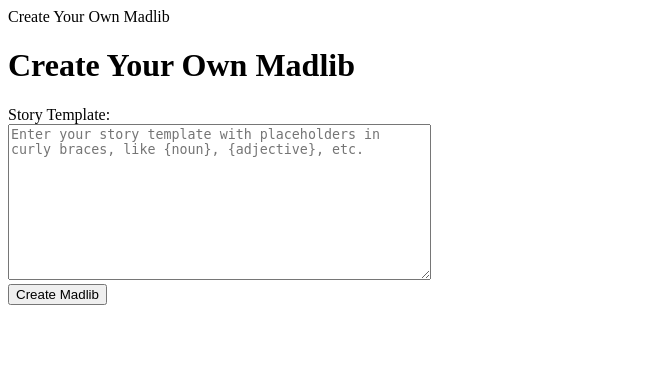
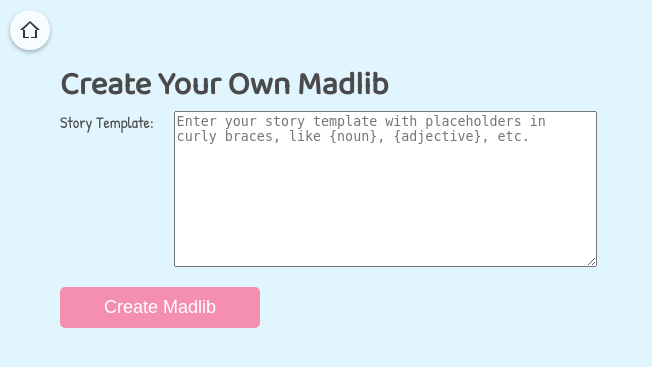
Before and after one commit to ElleWhiteDev/flask-madlibs, a Flask app: page /create_your_own in a window 1280 px wide. Shown: the top 367 px of the page, without its empty margins (0-652 px from the left). Run offline with Flask 2, Linux system fonts and the light colour scheme.

Commit message:
Includes all options except saving user story

```diff
--- a/app.py
+++ b/app.py
@@ -10,6 +10,7 @@ class Story:
         self.template = text
 
     def generate(self, answers):
+        """Given a dictionary of answers, generate the story"""
         text = self.template
         for (key, val) in answers.items():
             text = text.replace("{" + key + "}", val)
@@ -60,21 +61,25 @@ prebuilt_stories = {
 
 @app.route('/')
 def index():
+    """Show homepage"""
     return render_template('index.html')
 
 
 @app.route('/create_your_own')
 def create_your_own():
+    """Show form for user to create their own story"""
     return render_template('create_your_own.html')
 
 
 @app.route('/choose_prebuilt')
 def choose_prebuilt():
+    """Show page with dropdown to prebuilt stories"""
     return render_template('choose_prebuilt.html', prebuilt_stories=prebuilt_stories)
 
 
 @app.route('/create_story', methods=['POST'])
 def create_story():
+    """Create story from form input and show story"""
     story_template = request.form['story_template']
     placeholders = re.findall(r'\{(\w+)\}', story_template)
     return render_template('form.html', placeholders=placeholders, story_template=story_template, user_created=True)
@@ -83,6 +88,7 @@ def create_story():
 
 @app.route('/create_prebuilt_story', methods=['POST'])
 def create_prebuilt_story():
+    """Create story from prebuilt story and show story"""
     story_id = request.form['prebuilt_story']
     story = prebuilt_stories[story_id]
     return render_template('form.html', placeholders=story.prompts, story_template=story.template, user_created=False)
@@ -90,6 +96,7 @@ def create_prebuilt_story():
 
 @app.route('/show_story', methods=['POST'])
 def show_story():
+    """Show story"""
     story_template = request.form['story_template']
     placeholders = re.findall(r'\{(\w+)\}', story_template)
     answers = {placeholder: request.form[placeholder].lower()
@@ -98,13 +105,3 @@ def show_story():
     generated_story = story.generate(answers)
     user_created = request.form.get('user_created') == 'True'
     return render_template('story.html', story=generated_story, user_created=user_created)
-
-
-@app.route('/donate_story', methods=['POST'])
-def donate_story():
-    story_template = request.form['story_template']
-    title = request.form['title']
-    placeholders = re.findall(r'\{(\w+)\}', story_template)
-    user_story = Story(placeholders, story_template)
-    prebuilt_stories[title] = user_story
-    return redirect(url_for('index'))
--- a/static/style.css
+++ b/static/style.css
@@ -1,29 +1,232 @@
-/* The snackbar - position it at the bottom and in the middle of the screen */
-#snackbar {
-  visibility: hidden; /* Hidden by default. Visible on click */
-  min-width: 250px; /* Set a default minimum width */
-  margin-left: -125px; /* Divide value of min-width by 2 */
-  background-color: #333; /* Black background color */
-  color: #fff; /* White text color */
-  text-align: center; /* Centered text */
-  border-radius: 2px; /* Rounded borders */
-  padding: 16px; /* Padding */
-  position: fixed; /* Sit on top of the screen */
-  z-index: 1; /* Add a z-index if needed */
-  left: 50%; /* Center the snackbar */
-  bottom: 30px; /* 30px from the bottom */
+
+@import url('https://fonts.googleapis.com/css2?family=Patrick+Hand&display=swap');
+@import url('https://fonts.googleapis.com/css2?family=Baloo+2&display=swap');
+
+
+* {
+  box-sizing: border-box;
 }
 
-/* Show the snackbar when clicking on a button (class added with JavaScript) */
-#snackbar.show {
-  visibility: visible; /* Show the snackbar */
-  /* Add animation: Take 0.5 seconds to fade in and out the snackbar.
-  However, delay the fade out process for 2.5 seconds */
-  -webkit-animation: fadein 0.5s, fadeout 0.5s 2.5s;
-  animation: fadein 0.5s, fadeout 0.5s 2.5s;
+body {
+  font-family: 'Patrick Hand', cursive;
+  background-color: #e1f5fe;
+  color: #4a4a4a;
+  margin: 0;
+  padding: 0;
 }
 
-/* Animations to fade the snackbar in and out */
+h1, h2, h3, h4, h5, h6 {
+  font-family: 'Baloo 2', cursive;
+  margin: 0;
+}
+
+.container {
+  max-width: 1200px;
+  margin: 0 auto;
+  padding: 60px 20px 20px;
+  box-sizing: border-box;
+}
+
+.home-icon-link {
+  position: fixed;
+  top: 10px;
+  left: 10px;
+  display: inline-flex;
+  justify-content: center;
+  align-items: center;
+  width: 40px;
+  height: 40px;
+  background-color: rgba(255, 255, 255, 0.7);
+  border-radius: 50%;
+  box-shadow: 0 2px 4px rgba(0, 0, 0, 0.3);
+  z-index: 100;
+  text-decoration: none;
+}
+
+.home-icon {
+  fill: #333;
+  transition: fill 0.3s ease;
+}
+
+.home-icon-link:hover .home-icon {
+  fill: #666;
+}
+
+.madlib-form {
+  display: block;
+  flex-wrap: column;
+  gap: 20px;
+  margin-bottom: 20px;
+}
+
+.madlib-input {
+  flex: 1;
+  min-width: 200px;
+  padding: 10px;
+  font-size: 16px;
+  border-radius: 5px;
+  border: 1px solid #ddd;
+}
+
+.madlib-input:focus {
+  border-color: #8fd3f4;
+  outline: none;
+}
+
+.madlib-button {
+  background-color: #80deea;
+  color: #fff;
+  font-size: 18px;
+  padding: 10px 20px;
+  border: none;
+  border-radius: 5px;
+  cursor: pointer;
+  transition: background-color 0.3s;
+}
+
+.madlib-button:hover {
+  background-color: #4bacb8;
+}
+
+.madlib-button:focus {
+  outline: none;
+}
+
+.madlib-story {
+  background-color: #fff;
+  border-radius: 10px;
+  padding: 20px;
+  margin-top: 20px;
+  margin-bottom: 20px;
+  box-shadow: 0 4px 6px rgba(0, 0, 0, 0.1);
+  animation: fadeIn 1s;
+}
+
+@keyframes fadeIn {
+  0% {
+    opacity: 0;
+  }
+  100% {
+    opacity: 1;
+  }
+}
+
+.madlib-custom-form {
+  display: block;
+  flex-direction: column;
+  gap: 20px;
+}
+
+.madlib-custom-input {
+  display: flex;
+  gap: 10px;
+    margin-bottom: 20px;
+}
+
+.madlib-custom-input input {
+  flex: 1;
+  padding: 10px;
+  font-size: 16px;
+  border-radius: 5px;
+  border: 1px solid #ddd;
+}
+
+.madlib-custom-input input:focus {
+  border-color: #8fd3f4;
+  outline: none;
+}
+
+.madlib-custom-button {
+  align-self: flex-start;
+  background-color: #f48fb1;
+  color: #fff;
+  font-size: 18px;
+  padding: 10px 20px;
+  border: none;
+  border-radius: 5px;
+  cursor: pointer;
+  transition: background-color 0.3s;
+}
+
+.madlib-custom-button:hover {
+  background-color: #e57373;
+}
+
+.madlib-custom-button:focus {
+outline: none;
+}
+
+
+@media (max-width: 768px) {
+.container {
+padding: 20px;
+}
+
+.madlib-input {
+min-width: 150px;
+}
+}
+
+@media (max-width: 480px) {
+.container {
+padding: 15px;
+}
+
+.madlib-input {
+min-width: 100%;
+}
+}
+
+.input-group {
+  display: flex;
+  flex-direction: column;
+  align-items: flex-start;
+}
+
+.input-group label {
+  margin-bottom: 5px;
+}
+
+.inputs-container {
+  display: flex;
+  flex-wrap: wrap;
+  gap: 20px;
+  margin-bottom: 20px;
+}
+
+.buttons-container {
+  display: flex;
+  flex-direction: column;
+  align-items: left;
+  gap: 20px;
+}
+
+.madlib-button,
+.madlib-custom-button {
+  width: 200px;
+}
+
+#snackbar {
+  display: none;
+  min-width: 250px;
+  margin-left: -125px;
+  background-color: red;
+  color: white;
+  border-radius: 2px;
+  padding: 16px;
+  position: fixed;
+  left: 50%;
+  bottom: 30px;
+}
+
+
+#snackbar.show {
+  display: block;
+  -webkit-animation: fadein 0.5s, fadeout 0.5s 3.5s;
+  animation: fadein 0.5s, fadeout 0.5s 3.5s;
+}
+
+
 @-webkit-keyframes fadein {
   from {bottom: 0; opacity: 0;}
   to {bottom: 30px; opacity: 1;}
--- a/templates/base.html
+++ b/templates/base.html
@@ -5,14 +5,19 @@
     <meta http-equiv="X-UA-Compatible" content="IE=edge">
     <meta name="viewport" content="width=device-width, initial-scale=1.0">
     <link rel="stylesheet" href="{{ url_for('static', filename='style.css') }}">
-    {% block title%}
-    <title>Document</title>
-    {% endblock %}
+
 </head>
 <body>
+    <a href="/" class="home-icon-link">
+     <svg xmlns="http://www.w3.org/2000/svg" viewBox="0 0 24 24" width="24" height="24" class="home-icon">
+     <path d="M12 3L2 12h3v8h6v-6h2v6h6v-8h3L12 3zm0 2.1l7 6.9H17v7h-4v-5H11v5H7v-7H5l7-6.9z"/>
+     </svg>
+    </a>
+    <div class="container">
+
     {% block content %}
     {% endblock %}
-    <div id="snackbar" class="hidden">msg</div>
+
 
     {% block extra_js %}
     {% endblock %}
--- a/templates/choose_prebuilt.html
+++ b/templates/choose_prebuilt.html
@@ -1,6 +1,6 @@
 {% extends 'base.html' %}
 
-{% block title %}Choose a Prebuilt Story{% endblock %}
+
 
 {% block content %}
     <h1>Choose a Prebuilt Story</h1>
--- a/templates/create_your_own.html
+++ b/templates/create_your_own.html
@@ -1,12 +1,14 @@
 {% extends 'base.html' %}
 
-{% block title %}Create Your Own Madlib{% endblock %}
+
 
 {% block content %}
     <h1>Create Your Own Madlib</h1>
-    <form action="{{ url_for('create_story') }}" method="POST">
+    <form action="{{ url_for('create_story') }}" method="POST" class="madlib-custom-form">
+      <div class="madlib-custom-input">
         <label for="story_template">Story Template:</label><br>
         <textarea id="story_template" name="story_template" rows="10" cols="50" required placeholder="Enter your story template with placeholders in curly braces, like {noun}, {adjective}, etc."></textarea><br>
-        <button type="submit">Create Madlib</button>
+      </div>
+        <button type="submit" class="madlib-custom-button">Create Madlib</button>
     </form>
 {% endblock %}
--- a/templates/index.html
+++ b/templates/index.html
@@ -4,6 +4,6 @@
 
 {% block content %}
     <h1>Which would you like?</h1>
-    <button onclick="location.href='{{ url_for('create_your_own') }}'">Create your own Madlib</button>
-    <button onclick="location.href='{{ url_for('choose_prebuilt') }}'">Choose a Prebuilt Madlib</button>
+    <button onclick="location.href='{{ url_for('create_your_own') }}'" class="madlib-custom-button">Create your own Madlib</button>
+    <button onclick="location.href='{{ url_for('choose_prebuilt') }}'" class="madlib-custom-button">Choose a Prebuilt Madlib</button>
 {% endblock %}
```
Also changed, not shown: static/validateForm.js (+23 -5 lines), templates/form.html (+13 -6 lines), templates/story.html (+4 -13 lines).
